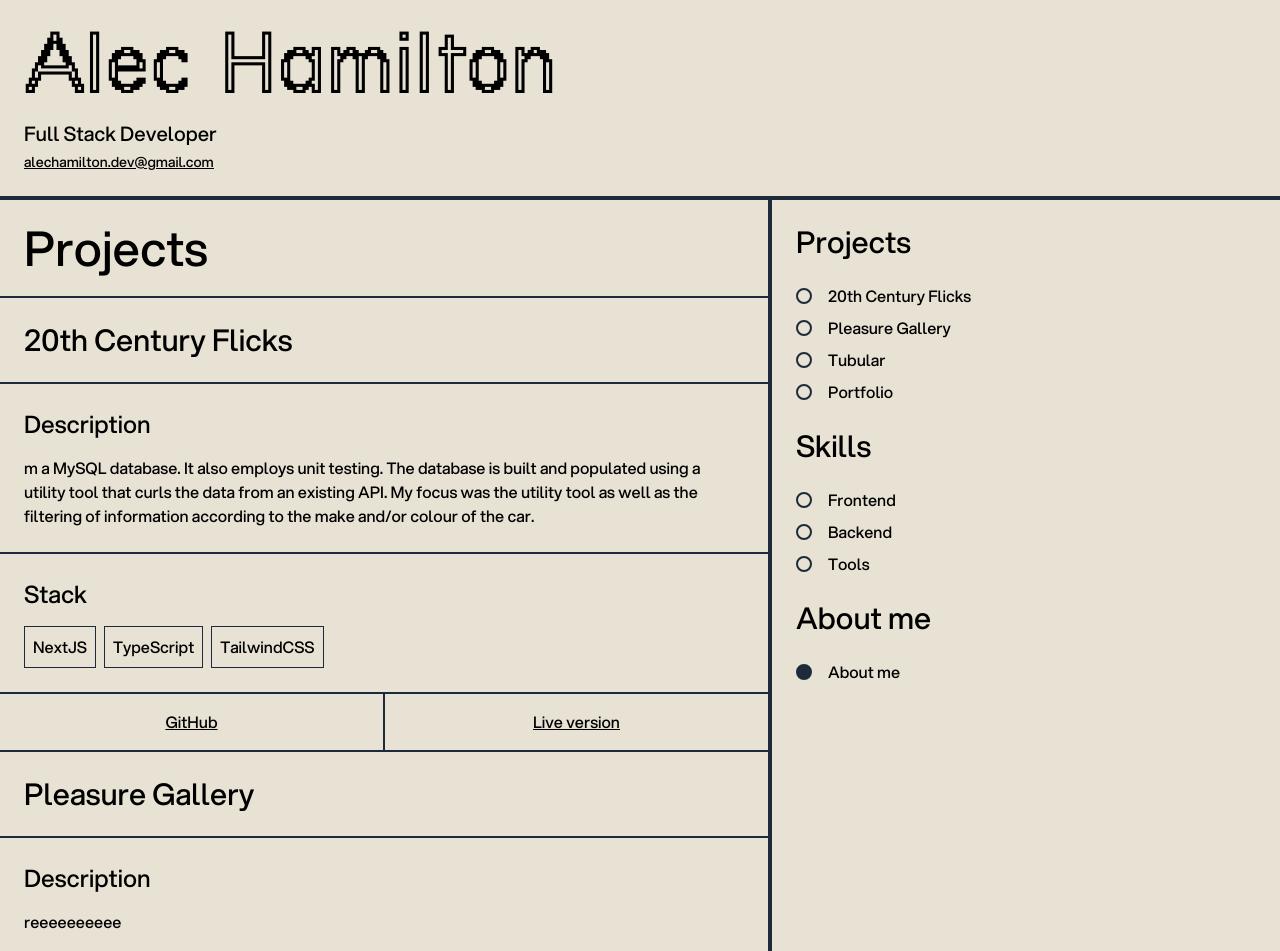
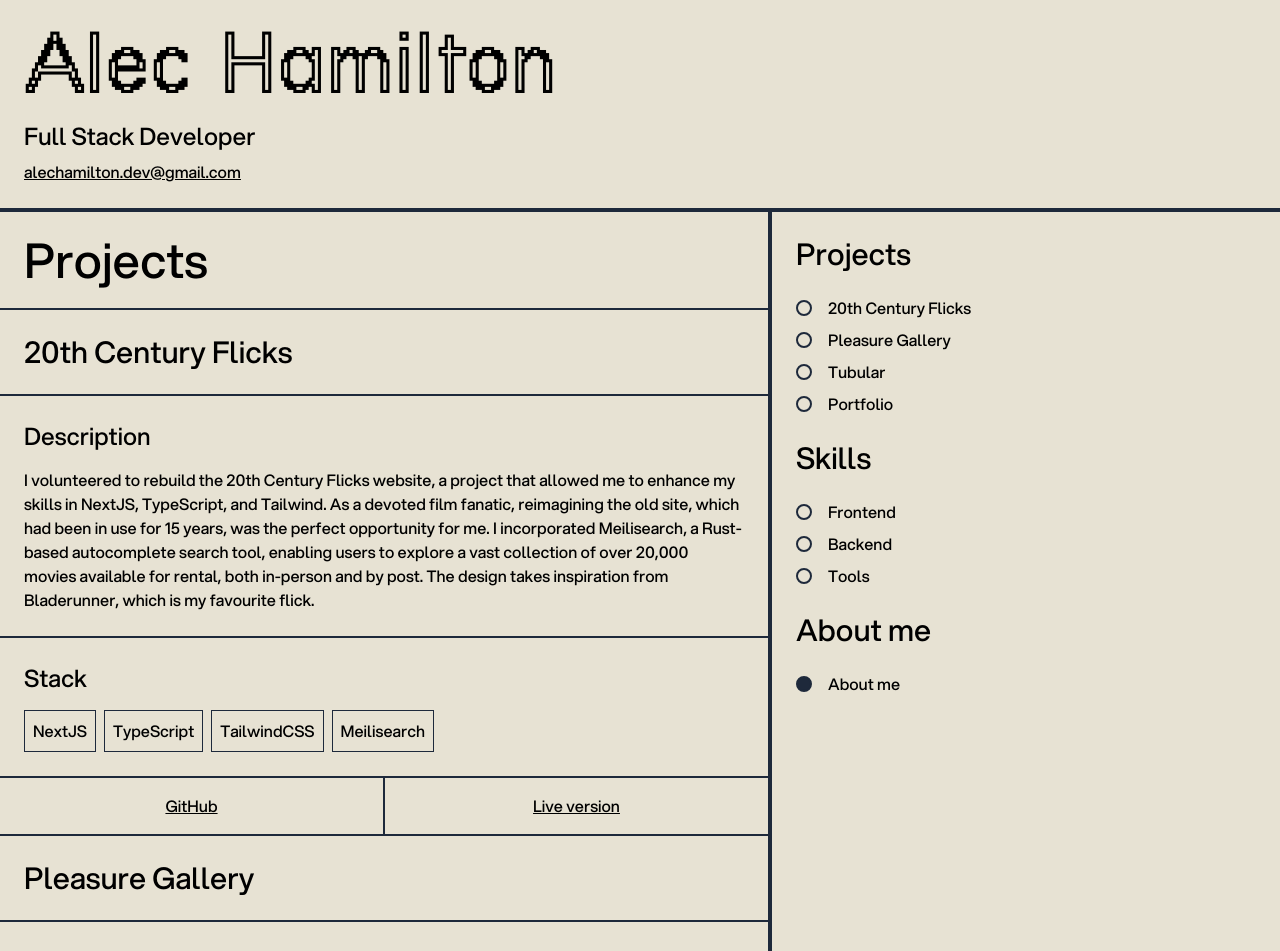
Before and after one commit to alec-hamilton/svelte-portfolio, a SvelteKit app: page / in a window 1280 px wide. Shown: the top 951 px of the page. Built offline with nearby package versions, Linux system fonts and the light colour scheme.

Commit message:
feat: added content and prepped for deployment

```diff
--- a/package.json
+++ b/package.json
@@ -11,6 +11,7 @@
 	},
 	"devDependencies": {
 		"@sveltejs/adapter-auto": "^2.0.0",
+		"@sveltejs/adapter-vercel": "^3.0.1",
 		"@sveltejs/kit": "^1.5.0",
 		"autoprefixer": "^10.4.14",
 		"eslint": "^8.28.0",
--- a/src/components/About.svelte
+++ b/src/components/About.svelte
@@ -6,12 +6,10 @@
   About me
 </h2>
 <p class="p-4 sm:p-6">
-  I am a full stack developer enrolled on the Full Stack Track course at iO Academy. I bring a
-  unique, creative edge to my work having a background both academically and professionally in
-  design. My experience as a designer has given me a diverse set of transferable skills that I am
-  eager to apply to my career as a developer. I’m passionate about electronic music and have a
-  monthly radio show. On the weekends, you can probably find me exploring the countryside with my
-  camera. I’m open, collaborative and have a fondness to make a positive impact on the world through
-  the work that I do. I am excited to explore different ways of achieving this, as well as to
-  meeting other like-minded people in the process.
+  I am a full stack developer with one year of professional experience. With a solid foundation both
+  academically and professionally in design, I bring a unique and creative edge to my work. Beyond
+  coding, I am deeply passionate about electronic music and host a monthly radio show. When I'm not
+  immersed in the digital realm, you'll likely find me outdoors with my camera. I thrive on
+  collaboration and welcome open exchanges of ideas, always aiming to make a meaningful and positive
+  impact through my work.
 </p>
--- a/src/components/Project.svelte
+++ b/src/components/Project.svelte
@@ -22,10 +22,17 @@
     </div>
   </div>
   <div class="grid grid-cols-2 border-slate-800">
-    <a href={githubUrl} class="w-100 py-2 sm:py-4 text-center underline border-r border-slate-800">GitHub</a
+    <a
+      href={githubUrl}
+      target="_blank"
+      rel="noreferrer"
+      class="w-100 py-2 sm:py-4 text-center underline border-r border-slate-800">GitHub</a
     >
-    <a href={liveUrl} class="w-100 py-2 sm:py-4 text-center underline border-l border-slate-800"
-      >Live version</a
+    <a
+      href={liveUrl}
+      target="_blank"
+      rel="noreferrer"
+      class="w-100 py-2 sm:py-4 text-center underline border-l border-slate-800">Live version</a
     >
   </div>
 </section>
--- a/src/components/layout/Footer.svelte
+++ b/src/components/layout/Footer.svelte
@@ -2,6 +2,13 @@
   <address class="not-italic underline">
     <a href="mailto:alechamilton.dev@gmail.com">alechamilton.dev@gmail.com</a>
   </address>
-  <a href="https://github.com/alec-hamilton" class="underline">GitHub</a>
-  <a href="https://www.linkedin.com/in/alechamilton/" class="underline">LinkedIn</a>
+  <a href="https://github.com/alec-hamilton" target="_blank" rel="noreferrer" class="underline"
+    >GitHub</a
+  >
+  <a
+    href="https://www.linkedin.com/in/alechamilton/"
+    target="_blank"
+    rel="noreferrer"
+    class="underline">LinkedIn</a
+  >
 </footer>
--- a/src/components/layout/Header.svelte
+++ b/src/components/layout/Header.svelte
@@ -1,7 +1,7 @@
 <header class="flex flex-col p-4 sm:p-6 border-b-4 border-slate-800">
   <h1 class="font-display">Alec Hamilton</h1>
-  <p class="text-xl">Full Stack Developer</p>
-  <address class="not-italic text-sm pt-1 underline">
+  <p class="text-xl sm:text-2xl">Full Stack Developer</p>
+  <address class="not-italic pt-2 underline">
     <a href="mailto:alechamilton.dev@gmail.com">alechamilton.dev@gmail.com</a>
   </address>
 </header>
--- a/src/data/projects.js
+++ b/src/data/projects.js
@@ -3,33 +3,36 @@ export const projects = [
     name: "20th Century Flicks",
     id: "project1",
     description:
-      "m a MySQL database. It also employs unit testing. The database is built and populated using a utility tool that curls the data from an existing API. My focus was the utility tool as well as the filtering of information according to the make and/or colour of the car.",
-    stack: ["NextJS", "TypeScript", "TailwindCSS"],
-    githubUrl: "https://google.com",
-    liveUrl: "https://google.com",
+      "I volunteered to rebuild the 20th Century Flicks website, a project that allowed me to enhance my skills in NextJS, TypeScript, and Tailwind. As a devoted film fanatic, reimagining the old site, which had been in use for 15 years, was the perfect opportunity for me. I incorporated Meilisearch, a Rust-based autocomplete search tool, enabling users to explore a vast collection of over 20,000 movies available for rental, both in-person and by post. The design takes inspiration from Bladerunner, which is my favourite flick.",
+    stack: ["NextJS", "TypeScript", "TailwindCSS", "Meilisearch"],
+    githubUrl: "https://github.com/alec-hamilton/flicks-frontend",
+    liveUrl: "https://flicks-frontend.vercel.app/",
   },
   {
     name: "Pleasure Gallery",
     id: "project2",
-    description: "reeeeeeeeee",
+    description:
+      "I developed Pleasure Gallery as a React project to support a mix series I curate on SoundCloud. The site showcases one piece of artwork per season, divided into 12 squares, with each square linking to its respective SoundCloud mix. I used Vite as the build tool and Render for deployment.",
     stack: ["React", "Vite"],
-    githubUrl: "https://google.com",
-    liveUrl: "https://google.com",
+    githubUrl: "https://github.com/alec-hamilton/pg-react-vite",
+    liveUrl: "https://pleasuregallery.net/",
   },
   {
     name: "Tubular",
     id: "project3",
-    description: "reeeeeeeeee",
+    description:
+      "Tubular is a full-stack web application built using the MERN stack. Serving as a journey planning app, Tubular calculates trips between two tube stations, accommodating both direct journeys and those with transfers.",
     stack: ["NodeJS", "Express", "React", "MongoDB"],
-    githubUrl: "https://google.com",
-    liveUrl: "https://google.com",
+    githubUrl: "https://github.com/iO-Academy/2022-mar-london-underground-be",
+    liveUrl: "",
   },
   {
     name: "Portfolio",
     id: "project4",
-    description: "reeeeeeeeee",
+    description:
+      "This portfolio embraces the Brutalist style, which is a developing preference of mine. Constructed using SvelteKit and deployed through Vercel, the aesthetic reflects my admiration for the simplicity and rawness that the Brutalist style embodies.",
     stack: ["SvelteKit", "TailwindCSS"],
-    githubUrl: "https://google.com",
-    liveUrl: "https://google.com",
+    githubUrl: "https://github.com/alec-hamilton/svelte-portfolio",
+    liveUrl: "",
   },
 ];
--- a/src/routes/+layout.svelte
+++ b/src/routes/+layout.svelte
@@ -1,5 +1,4 @@
 <script>
-  // export const ssr = false;
   import "../app.css";
   import Header from "../components/layout/Header.svelte";
   import Footer from "../components/layout/Footer.svelte";
--- a/svelte.config.js
+++ b/svelte.config.js
@@ -1,4 +1,4 @@
-import adapter from "@sveltejs/adapter-auto";
+import adapter from "@sveltejs/adapter-vercel";
 import { vitePreprocess } from "@sveltejs/kit/vite";
 
 /** @type {import('@sveltejs/kit').Config} */
--- a/tailwind.config.js
+++ b/tailwind.config.js
@@ -1,6 +1,5 @@
 /** @type {import('tailwindcss').Config} */
 export default {
-	purge: ["./src/**/*.svelte", ".src/**/*.css"],
 	content: ["./src/**/*.{html,js,svelte,ts}"],
 	theme: {
 		extend: {
```
Also changed, not shown: 1 other file (tests, documents, lock files or other folders).
